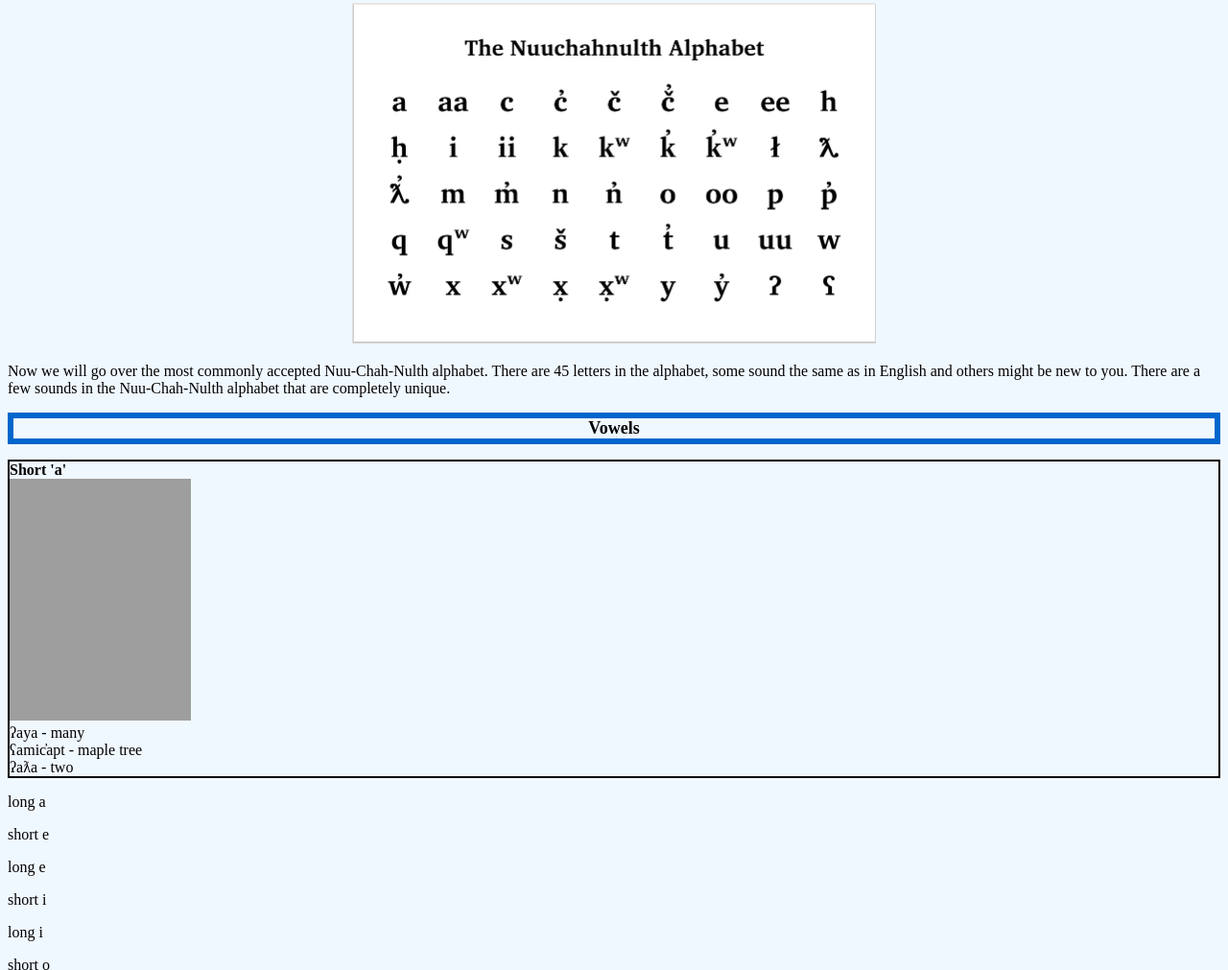
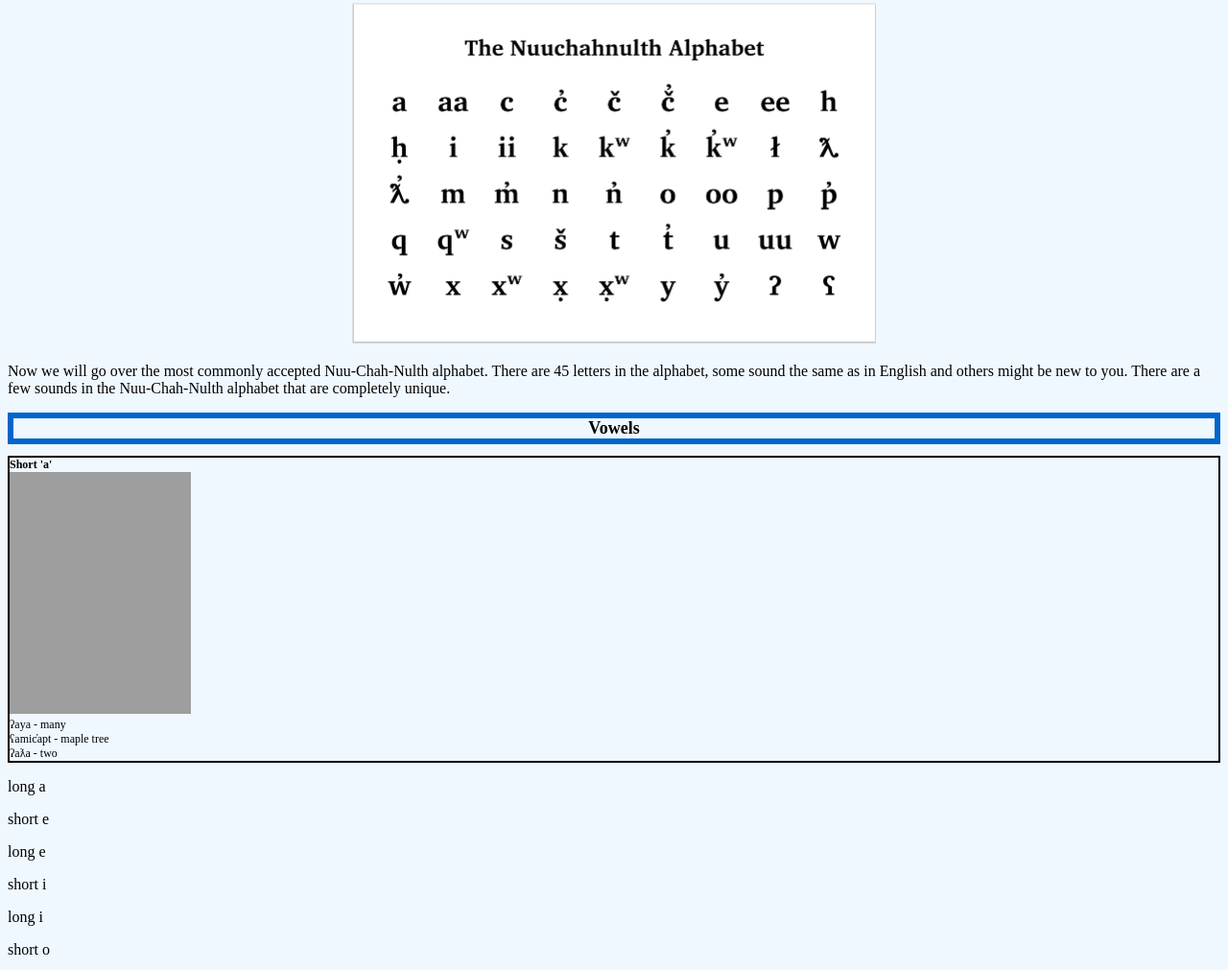
Before and after one commit to rosemccarthy415/website, a plain HTML site: page index.html in a window 1280 px wide. Shown: the part 189-1200 px from the top of the page at 96% size. Drawn offline with Linux system fonts and the light colour scheme; grey boxes are pictures that could not be loaded.

Commit message:
Update index.html

```diff
--- a/index.html
+++ b/index.html
@@ -20,12 +20,12 @@ body {
 
     <p>Now we will go over the most commonly accepted Nuu-Chah-Nulth alphabet. There are 45 letters in the alphabet, some sound the same as in English and others might be new to you. There are a few sounds in the Nuu-Chah-Nulth alphabet that are completely unique.</p>
     <h1 style="font-size:18px;border: 6px solid #0066cc;text-align:center;">Vowels</h1>
-      <p style="border: 2px solid black;">
+      <p style="border: 2px solid black;font-size:12px">
         <b>Short 'a'</b>
         <br><img src="images/short a.jpg" alt="short a" width="189" height="252">
-        <br>          ʔaya - many
-        <br>          ʕamic̓apt - maple tree
-        <br>          ʔaƛa - two</p>
+        <br>ʔaya - many
+        <br>ʕamic̓apt - maple tree
+        <br>ʔaƛa - two</p>
       <p>long a</p>
       <p>short e</p>
       <p>long e</p>
```
